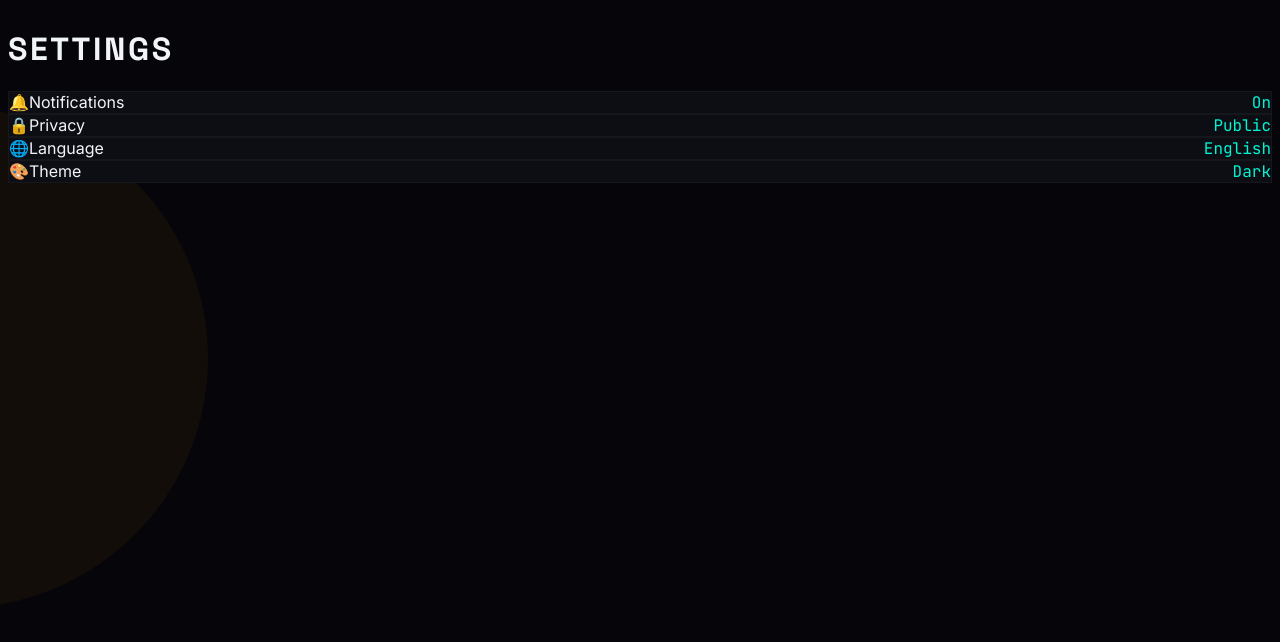
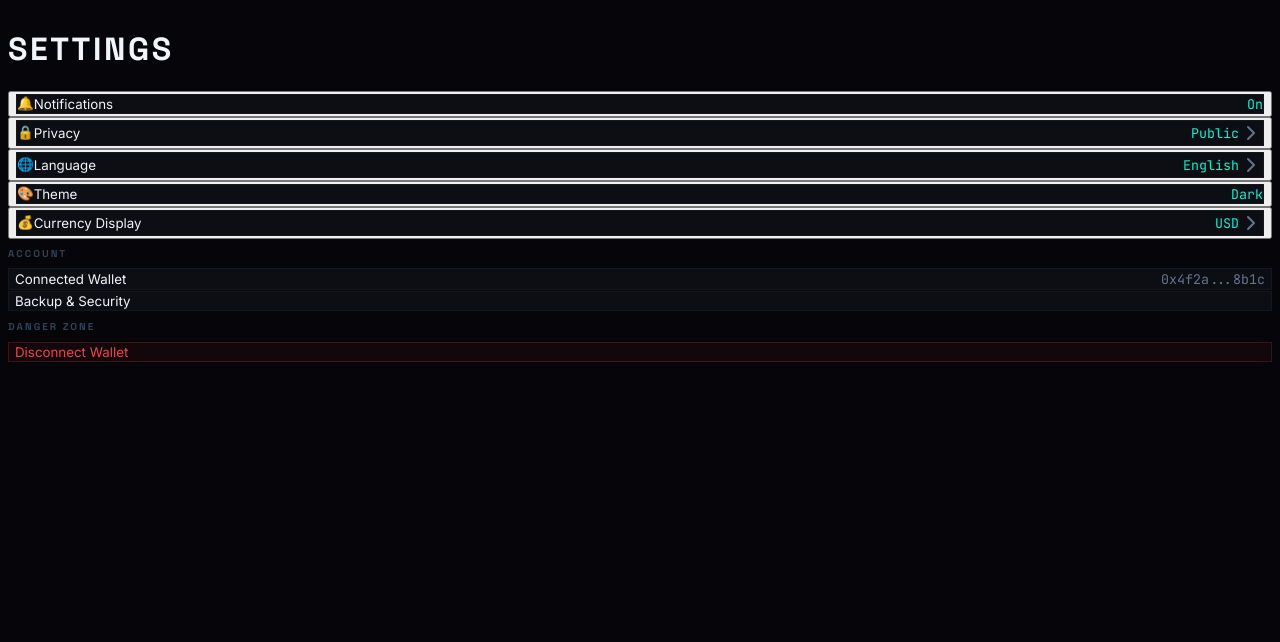
Before and after one commit to wx6668888/rwa-defi-chat, a Next.js app: page /settings in a window 1280 px wide. Shown: the top 642 px of the page. Built offline with nearby package versions, Linux system fonts and the light colour scheme.

Commit message:
Refine settings page with toggle functionality and account section

```diff
--- a/app/settings/page.tsx
+++ b/app/settings/page.tsx
@@ -1,17 +1,78 @@
 "use client"
 
+import { useState } from "react"
+import { ChevronRight } from "lucide-react"
+
+interface SettingItem {
+  id: string
+  icon: string
+  label: string
+  value: string
+  type: "toggle" | "select" | "link"
+  options?: string[]
+}
+
 export default function SettingsPage() {
-  const settings = [
-    { icon: "🔔", label: "Notifications", value: "On" },
-    { icon: "🔒", label: "Privacy", value: "Public" },
-    { icon: "🌐", label: "Language", value: "English" },
-    { icon: "🎨", label: "Theme", value: "Dark" },
-  ]
+  const [settings, setSettings] = useState<SettingItem[]>([
+    {
+      id: "notifications",
+      icon: "🔔",
+      label: "Notifications",
+      value: "On",
+      type: "toggle",
+      options: ["On", "Off"],
+    },
+    {
+      id: "privacy",
+      icon: "🔒",
+      label: "Privacy",
+      value: "Public",
+      type: "select",
+      options: ["Public", "Friends Only", "Private"],
+    },
+    {
+      id: "language",
+      icon: "🌐",
+      label: "Language",
+      value: "English",
+      type: "select",
+      options: ["English", "中文", "日本語", "한국어"],
+    },
+    {
+      id: "theme",
+      icon: "🎨",
+      label: "Theme",
+      value: "Dark",
+      type: "toggle",
+      options: ["Dark", "Light"],
+    },
+    {
+      id: "currency",
+      icon: "💰",
+      label: "Currency Display",
+      value: "USD",
+      type: "select",
+      options: ["USD", "EUR", "CNY", "JPY"],
+    },
+  ])
+
+  const toggleSetting = (id: string) => {
+    setSettings(prev => prev.map(s => {
+      if (s.id === id && s.type === "toggle" && s.options) {
+        const currentIndex = s.options.indexOf(s.value)
+        const nextIndex = (currentIndex + 1) % s.options.length
+        return { ...s, value: s.options[nextIndex] }
+      }
+      return s
+    }))
+  }
 
   return (
     <div className="relative flex min-h-screen flex-col bg-[#05050a] pb-20">
-      <div className="pointer-events-none fixed inset-0">
+      {/* Background effects */}
+      <div className="pointer-events-none fixed inset-0 overflow-hidden">
         <div className="absolute -right-[200px] top-[100px] h-[500px] w-[500px] rounded-full bg-[#f59e0b] opacity-[0.06] blur-3xl" />
+        <div className="absolute -bottom-[200px] -left-[200px] h-[500px] w-[500px] rounded-full bg-[#00f5d4] opacity-[0.05] blur-3xl" />
       </div>
 
       <div className="relative z-10 px-5 pt-6">
@@ -19,16 +80,60 @@ export default function SettingsPage() {
           Settings
         </h1>
 
+        {/* Settings List */}
         <div className="space-y-3">
-          {settings.map((setting, i) => (
-            <div key={i} className="flex items-center justify-between rounded-xl border border-[rgba(255,255,255,0.04)] bg-[#0d0d14] p-4">
-              <div className="flex items-center gap-3">
-                <span className="text-2xl">{setting.icon}</span>
-                <span className="font-[family-name:var(--font-inter)] text-sm text-[#f1f5f9]">{setting.label}</span>
+          {settings.map((setting) => (
+            <button
+              key={setting.id}
+              onClick={() => setting.type === "toggle" && toggleSetting(setting.id)}
+              className="w-full"
+            >
+              <div className="flex items-center justify-between rounded-xl border border-[rgba(255,255,255,0.04)] bg-[#0d0d14] p-4 transition-all hover:border-[rgba(0,245,212,0.2)]">
+                <div className="flex items-center gap-3">
+                  <span className="text-2xl">{setting.icon}</span>
+                  <span className="font-[family-name:var(--font-inter)] text-sm text-[#f1f5f9]">
+                    {setting.label}
+                  </span>
+                </div>
+                <div className="flex items-center gap-2">
+                  <span className="font-[family-name:var(--font-jetbrains-mono)] text-sm font-medium text-[#00f5d4]">
+                    {setting.value}
+                  </span>
+                  {setting.type === "select" && (
+                    <ChevronRight className="h-4 w-4 text-[#64748b]" />
+                  )}
+                </div>
               </div>
-              <span className="font-[family-name:var(--font-jetbrains-mono)] text-sm text-[#00f5d4]">{setting.value}</span>
-            </div>
+            </button>
           ))}
+        </div>
+
+        {/* Account Section */}
+        <div className="mt-8">
+          <h2 className="mb-3 px-3 font-[family-name:var(--font-space-grotesk)] text-[10px] font-semibold uppercase tracking-[0.2em] text-[#334155]">
+            Account
+          </h2>
+          <div className="space-y-3">
+            <button className="w-full rounded-xl border border-[rgba(255,255,255,0.04)] bg-[#0d0d14] p-4 text-left transition-all hover:border-[rgba(0,245,212,0.2)]">
+              <div className="flex items-center justify-between">
+                <span className="font-[family-name:var(--font-inter)] text-sm text-[#f1f5f9]">Connected Wallet</span>
+                <span className="font-[family-name:var(--font-jetbrains-mono)] text-xs text-[#64748b]">0x4f2a...8b1c</span>
+              </div>
+            </button>
+            <button className="w-full rounded-xl border border-[rgba(255,255,255,0.04)] bg-[#0d0d14] p-4 text-left transition-all hover:border-[rgba(0,245,212,0.2)]">
+              <span className="font-[family-name:var(--font-inter)] text-sm text-[#f1f5f9]">Backup & Security</span>
+            </button>
+          </div>
+        </div>
+
+        {/* Danger Zone */}
+        <div className="mt-8">
+          <h2 className="mb-3 px-3 font-[family-name:var(--font-space-grotesk)] text-[10px] font-semibold uppercase tracking-[0.2em] text-[#334155]">
+            Danger Zone
+          </h2>
+          <button className="w-full rounded-xl border border-[rgba(239,68,68,0.2)] bg-[rgba(239,68,68,0.05)] p-4 text-left transition-all hover:border-[rgba(239,68,68,0.4)]">
+            <span className="font-[family-name:var(--font-inter)] text-sm text-[#ef4444]">Disconnect Wallet</span>
+          </button>
         </div>
       </div>
     </div>
```
